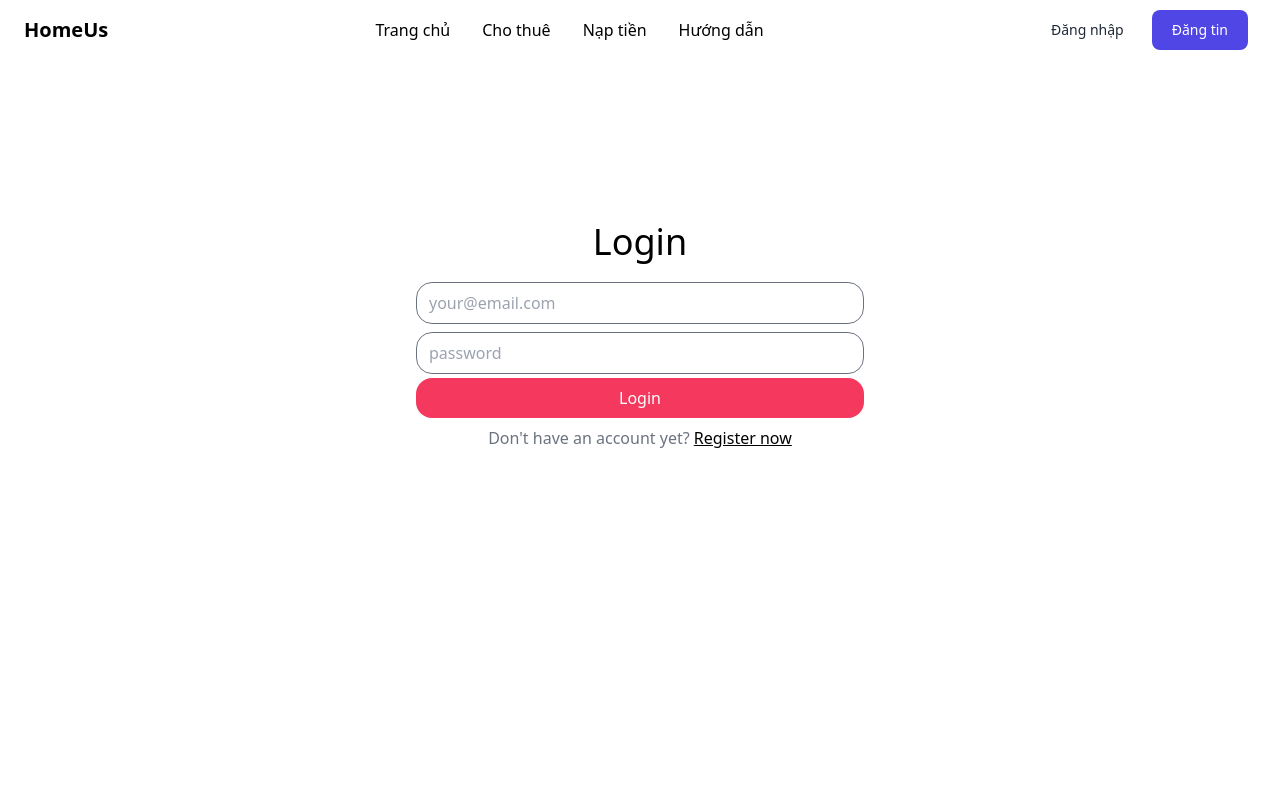
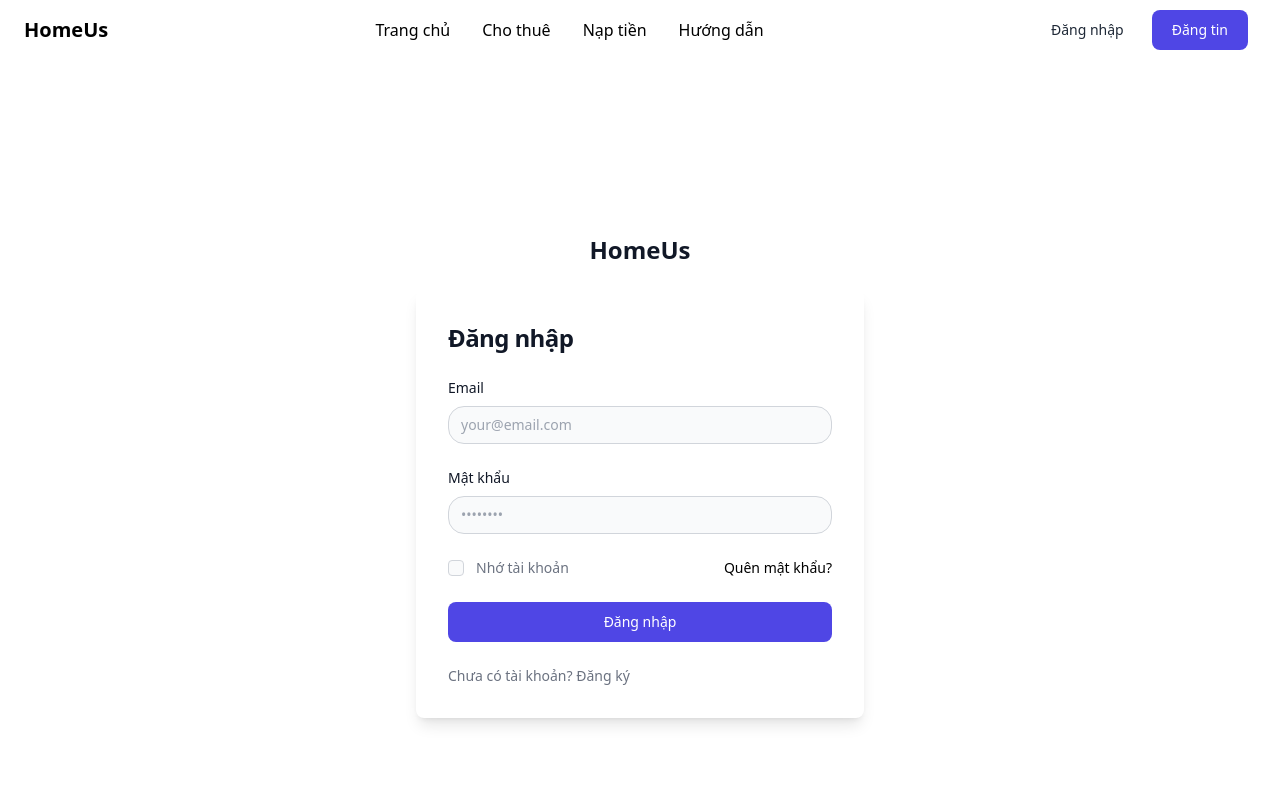
Before and after one commit to Neyuu/LVTN-HomeUs, a React (Vite) app in the folder client/: page /login in a window 1280 px wide. Shown: the top 800 px of the page. Built offline with nearby package versions, Linux system fonts and the light colour scheme; no server answers.

Commit message:
Update LoginPage.jsx

```diff
--- a/client/src/pages/LoginPage.jsx
+++ b/client/src/pages/LoginPage.jsx
@@ -38,6 +38,54 @@ export default function LoginPage() {
   }
 
   return (
+    <section class="dark:bg-gray-900">
+      <div class="flex flex-col items-center justify-center px-6 mx-auto md:h-screen lg:py-0">
+          <a href="#" class="flex items-center mb-6 text-2xl font-semibold text-gray-900 dark:text-white">
+              {/* <img class="w-8 h-8 mr-2" src="https://flowbite.s3.amazonaws.com/blocks/marketing-ui/logo.svg" alt="logo"/> */}
+              HomeUs
+          </a>
+          <div class="w-full bg-white rounded-lg shadow-lg dark:border md:mt-0 sm:max-w-md xl:p-0 dark:bg-gray-800 dark:border-gray-700">
+              <div class="p-6 space-y-4 md:space-y-6 sm:p-8">
+                  <h1 class="text-xl font-bold leading-tight tracking-tight text-gray-900 md:text-2xl dark:text-white">
+                      Đăng nhập
+                  </h1>
+                  <form class="space-y-4 md:space-y-6" onSubmit={handleLoginSubmit}>
+                      <div>
+                          <label for="email" class="block mb-2 text-sm font-medium text-gray-900 dark:text-white">Email</label>
+                          <input type="email"
+                 placeholder="your@email.com"
+                 value={email}
+                 onChange={ev => setEmail(ev.target.value)} class="bg-gray-50 border border-gray-300 text-gray-900 sm:text-sm rounded-lg focus:ring-primary-600 focus:border-primary-600 block w-full p-2.5 dark:bg-gray-700 dark:border-gray-600 dark:placeholder-gray-400 dark:text-white dark:focus:ring-blue-500 dark:focus:border-blue-500" required=""/>
+                      </div>
+                      <div>
+                          <label for="password" class="block mb-2 text-sm font-medium text-gray-900 dark:text-white">Mật khẩu</label>
+                          <input type="password"
+                 value={password}
+                 onChange={ev => setPassword(ev.target.value)} placeholder="••••••••" class="bg-gray-50 border border-gray-300 text-gray-900 sm:text-sm rounded-lg focus:ring-primary-600 focus:border-primary-600 block w-full p-2.5 dark:bg-gray-700 dark:border-gray-600 dark:placeholder-gray-400 dark:text-white dark:focus:ring-blue-500 dark:focus:border-blue-500" required=""/>
+                      </div>
+                      <div class="flex items-center justify-between">
+                          <div class="flex items-start">
+                              <div class="flex items-center h-5">
+                                <input id="remember" aria-describedby="remember" type="checkbox" class="w-4 h-4 border border-gray-300 rounded bg-gray-50 focus:ring-3 focus:ring-primary-300 dark:bg-gray-700 dark:border-gray-600 dark:focus:ring-primary-600 dark:ring-offset-gray-800" required=""/>
+                              </div>
+                              <div class="ml-3 text-sm">
+                                <label for="remember" class="text-gray-500 dark:text-gray-300">Nhớ tài khoản</label>
+                              </div>
+                          </div>
+                          <a href="#" class="text-sm font-medium text-primary-600 hover:underline dark:text-primary-500">Quên mật khẩu?</a>
+                      </div>
+                      <button type="submit" class="w-full text-white bg-indigo-600 hover:bg-primary-700 focus:ring-4 focus:outline-none focus:ring-primary-300 font-medium rounded-lg text-sm px-5 py-2.5 text-center dark:bg-primary-600 dark:hover:bg-primary-700 dark:focus:ring-primary-800">Đăng nhập</button>
+                      <p class="text-sm font-light text-gray-500 dark:text-gray-400">
+                          Chưa có tài khoản? <Link to={'/register'} class="font-medium text-primary-600 hover:underline dark:text-primary-500">Đăng ký</Link>
+                      </p>
+                  </form>
+              </div>
+          </div>
+      </div>
+    </section>
+  );
+
+  return (
     <div className="mt-4 grow flex items-center justify-around">
       <div className="mb-64">
         <h1 className="text-4xl text-center mb-4">Login</h1>
```
